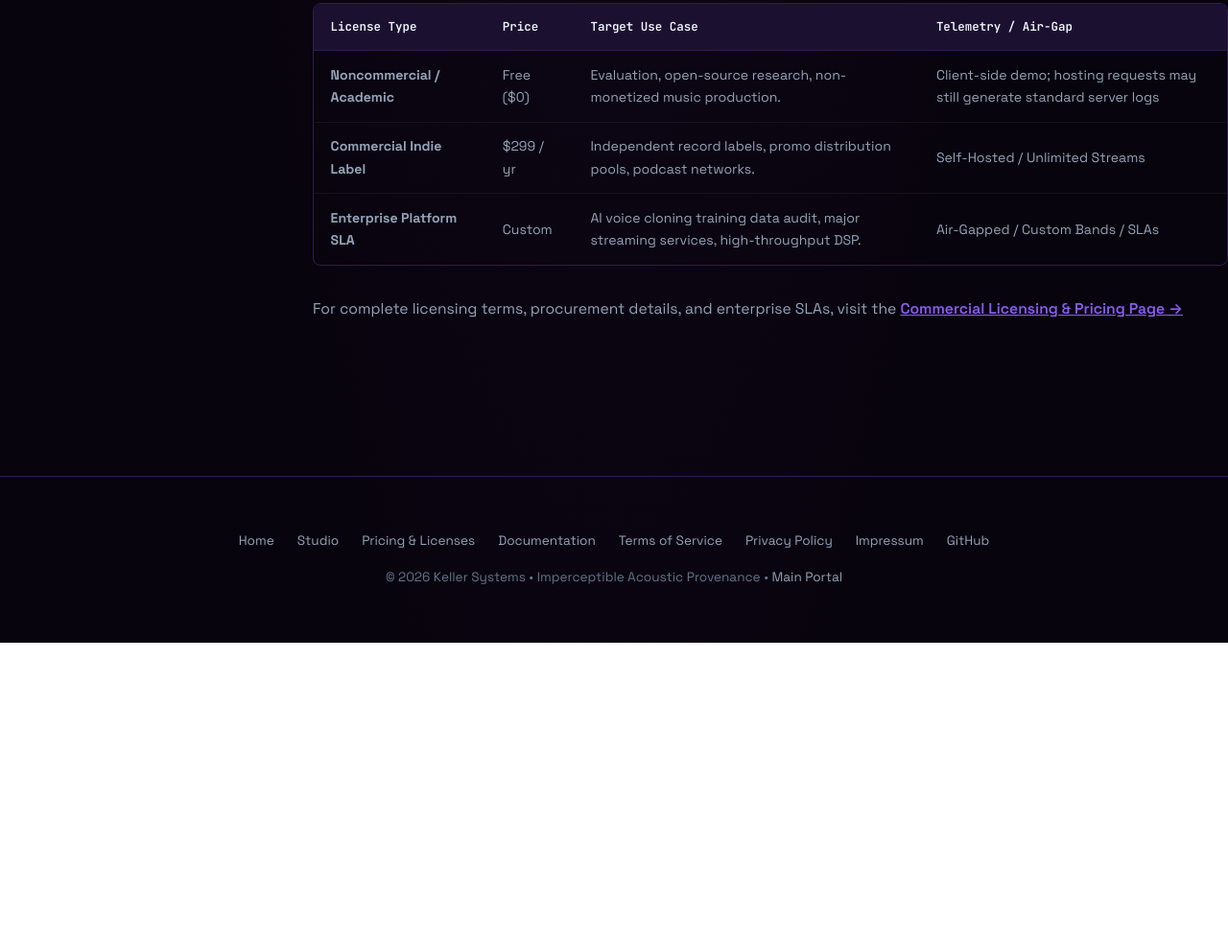
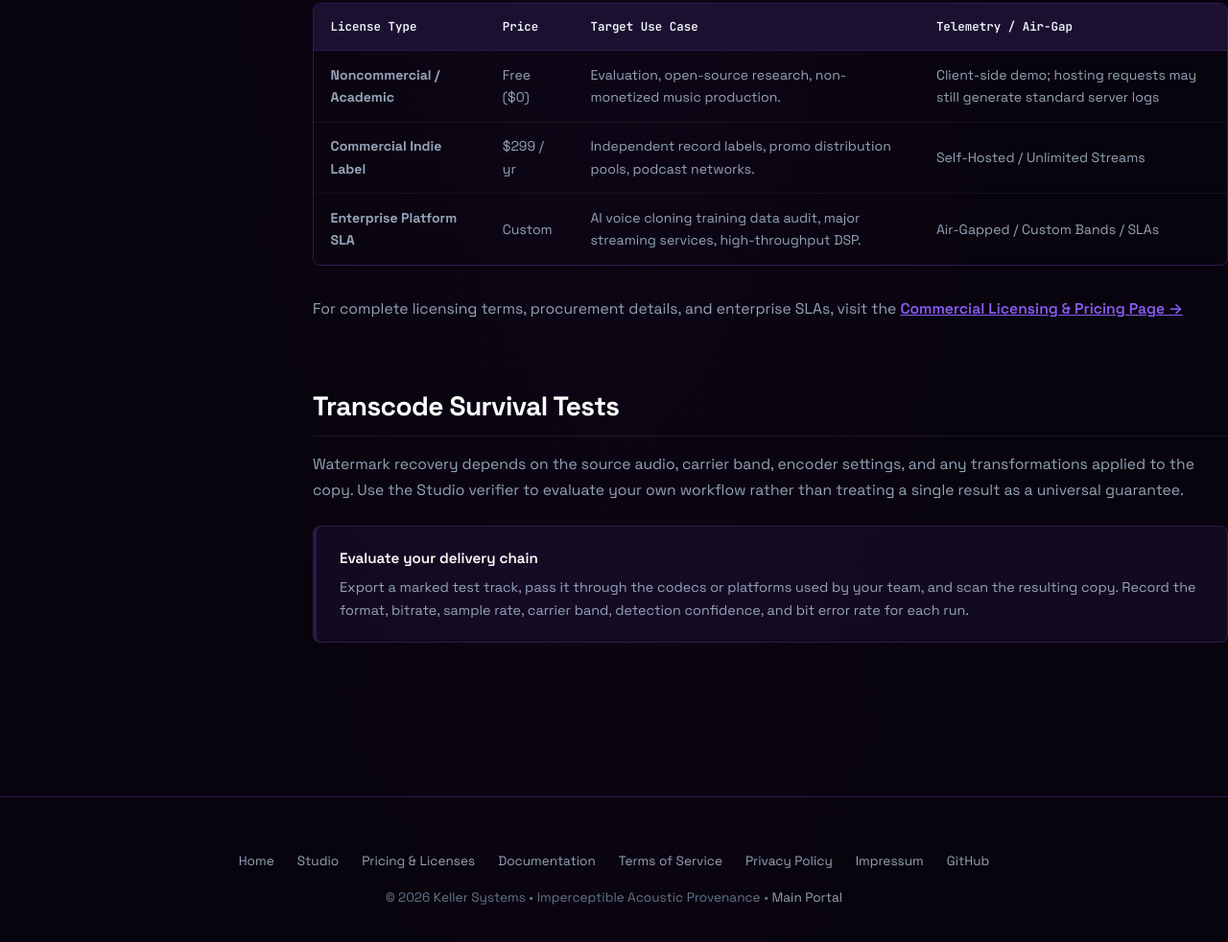
Before and after one commit to KELLERBABG/Aureal-Watermark, a website: page demo/docs.html in a window 1280 px wide. Shown: the part 5333-6315 px from the top of the page at 96% size. Before the commit the page ends 6003 px from the top, so only its background shows below. Drawn offline with Linux system fonts and the light colour scheme.

Commit message:
Add the missing benchmark documentation anchor

```diff
--- a/demo/docs.html
+++ b/demo/docs.html
@@ -893,6 +893,18 @@ console.log(verification);
           For complete licensing terms, procurement details, and enterprise SLAs, visit the <a href="pricing.html" style="color: var(--purple); font-weight:600;">Commercial Licensing &amp; Pricing Page &rarr;</a>
         </p>
       </section>
+
+      <!-- SECTION: BENCHMARKS -->
+      <section class="doc-section" id="benchmarks">
+        <h2>Transcode Survival Tests</h2>
+        <p>
+          Watermark recovery depends on the source audio, carrier band, encoder settings, and any transformations applied to the copy. Use the Studio verifier to evaluate your own workflow rather than treating a single result as a universal guarantee.
+        </p>
+        <div class="callout">
+          <h4>Evaluate your delivery chain</h4>
+          <p>Export a marked test track, pass it through the codecs or platforms used by your team, and scan the resulting copy. Record the format, bitrate, sample rate, carrier band, detection confidence, and bit error rate for each run.</p>
+        </div>
+      </section>
     </main>
   </div>
 
```
